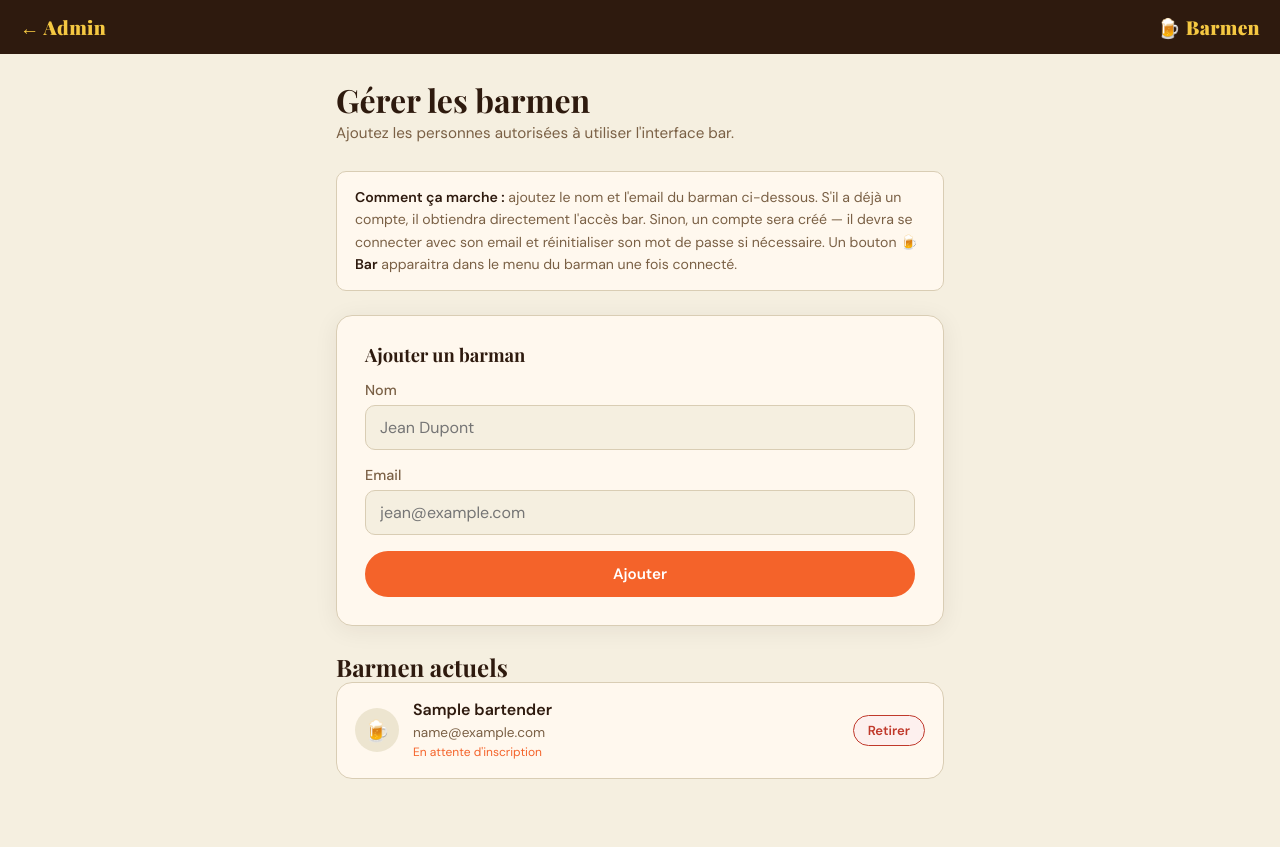
After one commit to ApplegateCorp/SarciApp, a FastAPI app: template templates/admin/bartenders.html in a window 1280 px wide. The commit adds this page. Run offline with FastAPI, Linux system fonts and the light colour scheme; the template is opened without the code that fills it: most values are stand-ins (such as "Sample title", 1, 10 or a date in 2020).

Commit message:
Add bartender role system
- New is_bartender field on User model
- Admin page to add/remove bartenders by name + email
- Bartenders see a green '🍺 Bar' button in navbar
- Bar interface accessible to both bartenders and admins
- Pre-created bartender accounts can be claimed on registration
- Auto-migration adds is_bartender column to existing databases

Co-Authored-By: Claude Opus 4.6 <noreply@anthropic.com>

```diff
--- a/app/auth.py
+++ b/app/auth.py
@@ -85,3 +85,9 @@ def require_admin(user: models.User = Depends(get_current_user)) -> models.User:
     if not user.is_admin:
         raise HTTPException(status_code=status.HTTP_403_FORBIDDEN, detail="Admin only")
     return user
+
+
+def require_bartender_or_admin(user: models.User = Depends(get_current_user)) -> models.User:
+    if not user.is_admin and not user.is_bartender:
+        raise HTTPException(status_code=status.HTTP_403_FORBIDDEN, detail="Bartender or admin only")
+    return user
--- a/app/main.py
+++ b/app/main.py
@@ -1,4 +1,5 @@
 import os
+from sqlalchemy import text, inspect
 from fastapi import FastAPI, Request
 from fastapi.responses import RedirectResponse
 from fastapi.staticfiles import StaticFiles
@@ -11,6 +12,18 @@ app = FastAPI(title="Sarcitopia")
 
 # Create all tables
 Base.metadata.create_all(bind=engine)
+
+# ── Lightweight migrations (no alembic needed for small projects) ────────────
+def _run_migrations():
+    """Add missing columns to existing tables."""
+    inspector = inspect(engine)
+    if "users" in inspector.get_table_names():
+        columns = [col["name"] for col in inspector.get_columns("users")]
+        with engine.begin() as conn:
+            if "is_bartender" not in columns:
+                conn.execute(text("ALTER TABLE users ADD COLUMN is_bartender BOOLEAN DEFAULT FALSE"))
+
+_run_migrations()
 
 # Auto-seed admin + drinks on first run
 def _auto_seed():
--- a/app/models.py
+++ b/app/models.py
@@ -26,6 +26,7 @@ class User(Base):
     balance_cents = Column(Integer, default=0)
 
     is_admin = Column(Boolean, default=False)
+    is_bartender = Column(Boolean, default=False)
     created_at = Column(DateTime, default=datetime.utcnow)
 
     transactions = relationship("Transaction", back_populates="user")
--- /dev/null
+++ b/templates/admin/bartenders.html
@@ -0,0 +1,138 @@
+<!DOCTYPE html>
+<html lang="fr">
+<head>
+  <meta charset="UTF-8" />
+  <meta name="viewport" content="width=device-width, initial-scale=1.0" />
+  <title>Barmen — Sarcitopia Admin</title>
+  <link rel="stylesheet" href="/static/css/style.css" />
+  <style>
+    .bartender-card {
+      background: var(--surface);
+      border: 1.5px solid var(--border);
+      border-radius: var(--radius);
+      padding: 18px;
+      margin-bottom: 12px;
+      display: flex;
+      align-items: center;
+      justify-content: space-between;
+      gap: 14px;
+    }
+    .bartender-info {
+      display: flex;
+      align-items: center;
+      gap: 14px;
+      flex: 1;
+    }
+    .bartender-avatar {
+      width: 44px;
+      height: 44px;
+      border-radius: 50%;
+      background: var(--surface2);
+      display: flex;
+      align-items: center;
+      justify-content: center;
+      font-size: 1.3rem;
+      flex-shrink: 0;
+    }
+    .bartender-meta h3 {
+      font-size: 1rem;
+      margin: 0 0 2px;
+      font-family: 'DM Sans', sans-serif;
+    }
+    .bartender-meta .email {
+      color: var(--text-muted);
+      font-size: 0.85rem;
+    }
+    .bartender-meta .status {
+      font-size: 0.75rem;
+      margin-top: 2px;
+    }
+    .status-registered { color: var(--success); }
+    .status-pending { color: var(--orange); }
+    .btn-remove {
+      padding: 6px 14px;
+      border-radius: 50px;
+      font-size: 0.82rem;
+      font-weight: 600;
+      cursor: pointer;
+      border: 1.5px solid var(--error);
+      background: #fdf0ee;
+      color: var(--error);
+      font-family: 'DM Sans', sans-serif;
+    }
+    .btn-remove:hover { background: var(--error); color: #fff; }
+    .info-box {
+      background: #fff8ee;
+      border: 1.5px solid var(--border);
+      border-radius: var(--radius-sm);
+      padding: 14px 18px;
+      font-size: 0.88rem;
+      color: var(--text-muted);
+      margin-bottom: 24px;
+      line-height: 1.6;
+    }
+    .info-box strong { color: var(--text); }
+  </style>
+</head>
+<body>
+  <nav class="navbar">
+    <a href="/admin/dashboard" class="nav-brand">&larr; Admin</a>
+    <span class="nav-brand">🍺 Barmen</span>
+  </nav>
+
+  <main class="container">
+    <div class="page-header">
+      <h1>G&eacute;rer les barmen</h1>
+      <p>Ajoutez les personnes autoris&eacute;es &agrave; utiliser l'interface bar.</p>
+    </div>
+
+    <div class="info-box">
+      <strong>Comment &ccedil;a marche :</strong> ajoutez le nom et l'email du barman ci-dessous.
+      S'il a d&eacute;j&agrave; un compte, il obtiendra directement l'acc&egrave;s bar.
+      Sinon, un compte sera cr&eacute;&eacute; — il devra se connecter avec son email
+      et r&eacute;initialiser son mot de passe si n&eacute;cessaire.
+      Un bouton <strong>🍺 Bar</strong> apparaitra dans le menu du barman une fois connect&eacute;.
+    </div>
+
+    <!-- Add bartender form -->
+    <div class="card-form">
+      <h2>Ajouter un barman</h2>
+      <form method="post" action="/admin/bartenders/add">
+        <label>Nom
+          <input type="text" name="name" required placeholder="Jean Dupont" />
+        </label>
+        <label>Email
+          <input type="email" name="email" required placeholder="jean@example.com" />
+        </label>
+        <button type="submit" class="btn-primary btn-full">Ajouter</button>
+      </form>
+    </div>
+
+    <div style="margin-top: 28px;">
+      <h2>Barmen actuels</h2>
+
+      {% for bt in bartenders %}
+      <div class="bartender-card">
+        <div class="bartender-info">
+          <div class="bartender-avatar">🍺</div>
+          <div class="bartender-meta">
+            <h3>{{ bt.name }}</h3>
+            <span class="email">{{ bt.email }}</span>
+            {% if bt.ticket_purchased or bt.is_admin %}
+            <div class="status status-registered">Compte actif</div>
+            {% else %}
+            <div class="status status-pending">En attente d'inscription</div>
+            {% endif %}
+          </div>
+        </div>
+        <form method="post" action="/admin/bartenders/{{ bt.id }}/remove">
+          <button type="submit" class="btn-remove">Retirer</button>
+        </form>
+      </div>
+      {% else %}
+      <p style="color: #888; margin-top: 16px;">Aucun barman ajout&eacute;.</p>
+      {% endfor %}
+    </div>
+  </main>
+</body>
+</html>
--- a/templates/admin/dashboard.html
+++ b/templates/admin/dashboard.html
@@ -43,6 +43,10 @@
         <span class="action-icon">📋</span>
         <span>Gérer les boissons</span>
       </a>
+      <a href="/admin/bartenders" class="admin-action-card">
+        <span class="action-icon">🍺</span>
+        <span>Gérer les barmen</span>
+      </a>
     </div>
   </main>
 </body>
```
Also changed, not shown: app/routes/admin.py (+64 -4 lines), app/routes/auth.py (+11 -1 lines), templates/base.html (+7 -1 lines).
